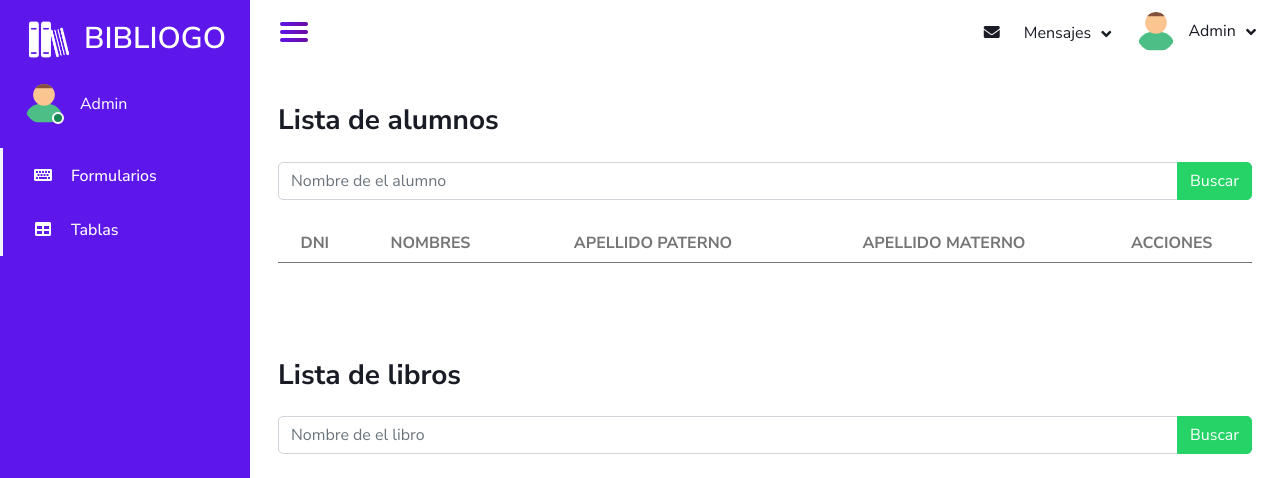
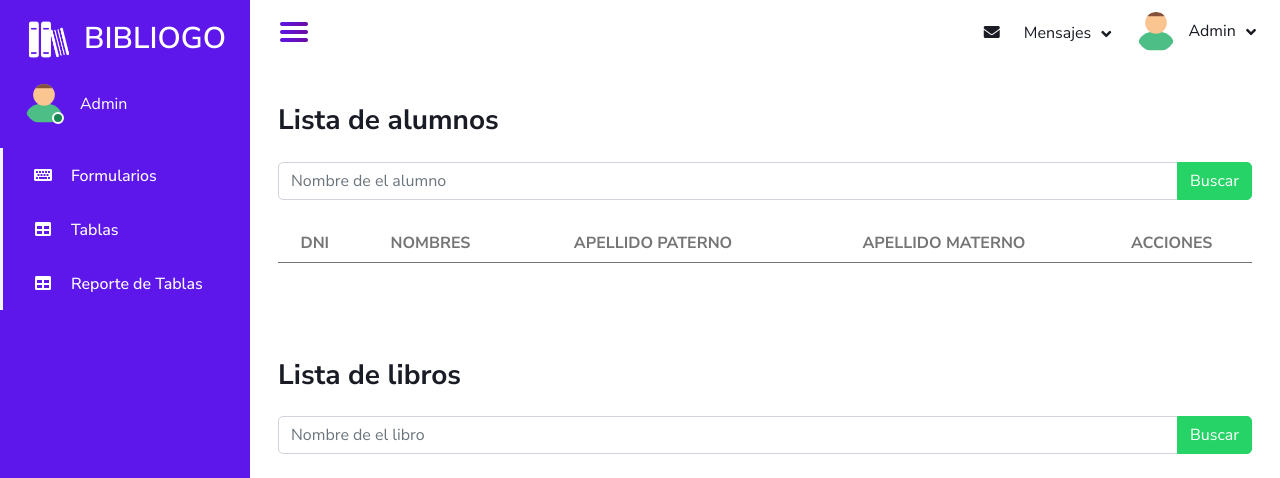
Before and after one commit to BastleyNait/Biblioteca, a Django app: page /table/ in a window 1280 px wide. Shown: the top 478 px of the page. Run offline with Django 5.2, Linux system fonts and the light colour scheme; a user stored in the database is signed in; lists and menus that the app fills with data are empty; some libraries are stand-ins or nearby versions.

Commit message:
button mod, table mod2

```diff
--- a/bibliogo/templates/layouts/base.html
+++ b/bibliogo/templates/layouts/base.html
@@ -6,13 +6,11 @@
 
 <head>
     <meta charset="utf-8">
-    <title>DASHMIN - Bootstrap Admin Template</title>
+    <title>BIBLIOGO</title>
     <meta content="width=device-width, initial-scale=1.0" name="viewport">
     <meta content="" name="keywords">
     <meta content="" name="description">
-
-    <!-- Favicon -->
-    <link href=" {% static 'img/favicon.ico' %}  " rel="icon">
+    <link rel="icon" href="{% static 'img/logoWhite.png' %}">
 
     <!-- Google Web Fonts -->
     <link rel="preconnect" href="https://fonts.googleapis.com">
@@ -40,6 +38,7 @@
 
 
     <link href="https://cdn.jsdelivr.net/npm/select2@4.1.0-rc.0/dist/css/select2.min.css" rel="stylesheet" />
+
 </head>
 
 <body>
@@ -77,6 +76,12 @@
 
                     <a href="/form" class="nav-item nav-link"><i class="fa fa-keyboard me-2"></i>Formularios</a>
                     <a href="/table" class="nav-item nav-link"><i class="fa fa-table me-2"></i>Tablas</a>
+                    <a href="#" id="imprimirBtn" class="nav-item nav-link"><i class="fa fa-table me-2"></i>Reporte de Tablas</a>
+                    <script>
+                        document.getElementById('imprimirBtn').addEventListener('click', function() {
+                            window.print();
+                        });
+                        </script>
                 </div>
             </nav>
         </div>
--- a/bibliogo/templates/login.html
+++ b/bibliogo/templates/login.html
@@ -9,7 +9,7 @@
     <title>Iniciar Sesión</title>
     <link rel="stylesheet" href="https://cdn.jsdelivr.net/npm/bootstrap@5.3.0/dist/css/bootstrap.min.css">
     <link href="{% static 'css/style.css' %}" rel="stylesheet">
-
+    <link rel="icon" href="{% static 'img/logoWhite.png' %}">
     <script src="https://cdn.jsdelivr.net/npm/sweetalert2@11"></script>
 
 </head>
```
Also changed, not shown: bibliogo/static/img/icon.png (added), db.sqlite3.
